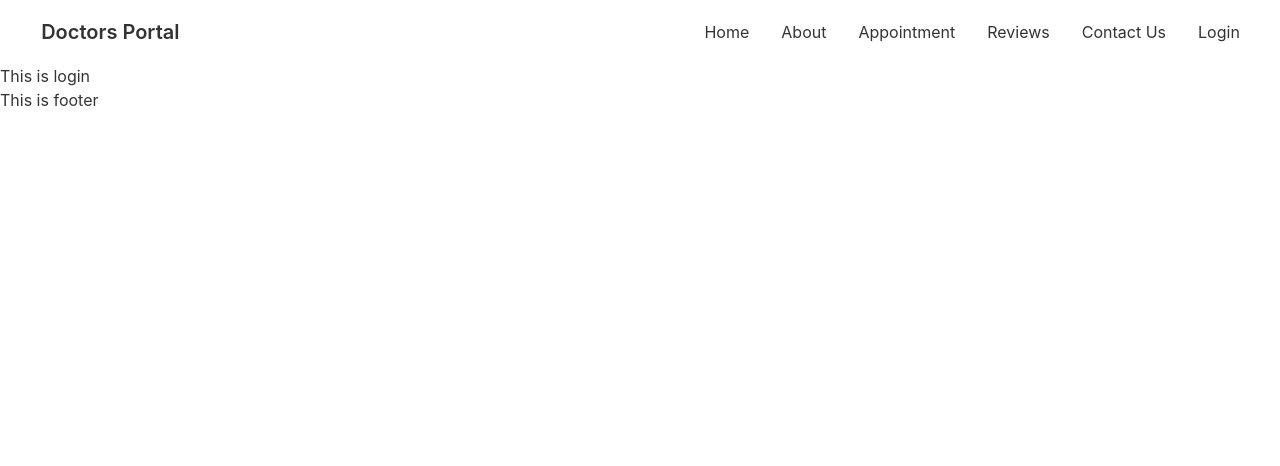
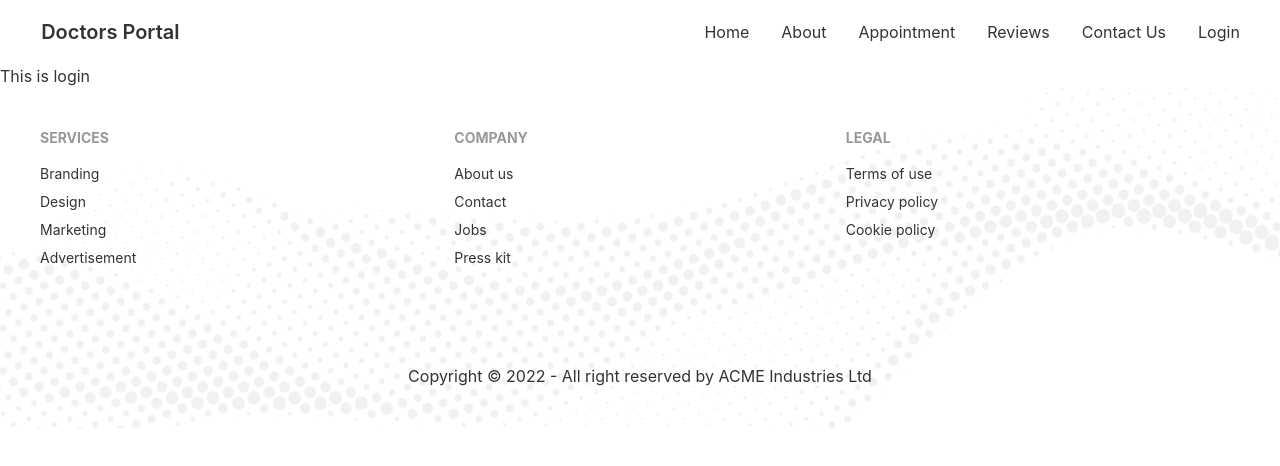
Before and after one commit to sajid365-sr/Doctors-Portal-Client-Side, a React (Create React App) app: page /login in a window 1280 px wide. Shown: the top 466 px of the page. Built offline with nearby package versions, Linux system fonts and the light colour scheme.

Commit message:
home page design complete

```diff
--- a/src/Pages/Home/Banner/Banner.css
+++ /dev/null
@@ -1,7 +0,0 @@
-
-.bannerBg{
-    background-image: url('../../../assets/images/bg.png');
-    background-position: center;
-    background-repeat: no-repeat;
-    background-size: cover;
-}
--- a/src/Pages/Home/Banner/Banner.js
+++ b/src/Pages/Home/Banner/Banner.js
@@ -1,11 +1,17 @@
 import React from "react";
 import chair from "../../../assets/images/chair.png";
 import PrimaryButton from "../../../components/PrimaryButton/PrimaryButton";
-import './Banner.css';
+import bannerBg from '../../../assets/images/bg.png';
 
 const Banner = () => {
   return (
-    <div className="hero bannerBg h-[75vh]">
+    <div className="hero h-[75vh]"
+    style={{
+      background:`url(${bannerBg})`,
+      backgroundPosition:'center',
+      backgroundSize:'cover'
+    }}
+    >
       <div className="hero-content flex-col lg:flex-row-reverse">
         <img
           src={chair}
--- a/src/Pages/Home/Home/Home.js
+++ b/src/Pages/Home/Home/Home.js
@@ -4,6 +4,7 @@ import Banner from '../Banner/Banner';
 import DentalCare from '../DentalCare/DentalCare';
 import InfoCards from '../InfoCards/InfoCards';
 import MakeAppointment from '../MakeAppointment/MakeAppointment';
+import PatientSay from '../PatientSay/PatientSay';
 import Services from '../Services/Services';
 
 const Home = () => {
@@ -14,6 +15,7 @@ const Home = () => {
             <Services></Services>
             <DentalCare></DentalCare>
             <MakeAppointment></MakeAppointment>
+            <PatientSay></PatientSay>
         </div>
     );
 };
--- a/src/Pages/Home/MakeAppointment/MakeAppointment.js
+++ b/src/Pages/Home/MakeAppointment/MakeAppointment.js
@@ -2,6 +2,7 @@ import React from "react";
 import doctor from '../../../assets/images/doctor.png';
 import appointment from '../../../assets/images/appointment.png';
 import PrimaryButton from "../../../components/PrimaryButton/PrimaryButton";
+import PrimaryText from "../../../components/PrimaryText/PrimaryText";
 
 
 const MakeAppointment = () => {
@@ -20,7 +21,7 @@ const MakeAppointment = () => {
             alt="Appointment Doctor"
           />
           <div className="p-5 md:p-0">
-            <h4 className="text-lg text-primary font-bold">Appointment</h4>
+            <PrimaryText>Appointment</PrimaryText>
             <h1 className="text-4xl text-white font-bold">Make an appointment Today</h1>
             <p className="py-6 text-white">
             It is a long established fact that a reader will be distracted by the readable content of a page when looking at its layout. The point of using Lorem Ipsumis that it has a more-or-less normal distribution of letters,as opposed to using 'Content here, content here', making it look like readable English. Many desktop publishing packages and web page
--- /dev/null
+++ b/src/Pages/Home/PatientSay/PatientSay.js
@@ -0,0 +1,55 @@
+import React from "react";
+import PrimaryText from "../../../components/PrimaryText/PrimaryText";
+import people1 from "../../../assets/images/people1.png";
+import people2 from "../../../assets/images/people2.png";
+import people3 from "../../../assets/images/people3.png";
+import quote from "../../../assets/icons/quote.svg";
+import PatientSayCard from "./PatientSayCard";
+
+const PatientSay = () => {
+  const Comments = [
+    {
+      id: 1,
+      feedback:
+        "It is a long established fact that by the readable content of a lot layout. The point of using Lorem a more-or-less normal distribu to using Content here, content",
+      img: people1,
+      name: "Winson Herry",
+      address: "California",
+    },
+    {
+      id: 2,
+      feedback:
+        "It is a long established fact that by the readable content of a lot layout. The point of using Lorem a more-or-less normal distribu to using Content here, content",
+      img: people2,
+      name: "Nina Nguyen",
+      address: "New York",
+    },
+    {
+      id: 3,
+      feedback:
+        "It is a long established fact that by the readable content of a lot layout. The point of using Lorem a more-or-less normal distribu to using Content here, content",
+      img: people3,
+      name: "Gabriella Cox",
+      address: "Los Angels",
+    },
+  ];
+
+  return (
+    <section className="my-24 lg:mx-14">
+      <div className="flex items-center justify-between">
+        <div>
+          <PrimaryText>Testimonial</PrimaryText>
+          <h1 className="text-4xl lg:mb-36 mb-9">What Our Patients Says</h1>
+        </div>
+        <img className="w-[98px] lg:w-[192px]" src={quote} alt="" />
+      </div>
+      <div className="grid gap-14 lg:grid-cols-3 md:grid-cols-2 grid-cols-1">
+        {Comments.map((comment) => (
+          <PatientSayCard key={comment.id} comment={comment}></PatientSayCard>
+        ))}
+      </div>
+    </section>
+  );
+};
+
+export default PatientSay;
--- /dev/null
+++ b/src/Pages/Home/PatientSay/PatientSayCard.js
@@ -0,0 +1,23 @@
+import React from "react";
+
+const PatientSayCard = ({comment}) => {
+
+    const {feedback, img, name, address} = comment;
+
+  return (
+    <div className="card shadow-lg">
+      <div className="card-body items-center text-center">
+        <p className="text-start mb-5">{feedback}</p>
+        <div className="flex w-full justify-start items-center gap-5 ">
+          <img src={img} className='w-[75px] border-primary rounded-full border-2' alt="" />
+          <div className="text-start">
+              <p className="text-xl font-semibold text-accent">{name}</p>
+              <p>{address}</p>
+          </div>
+        </div>
+      </div>
+    </div>
+  );
+};
+
+export default PatientSayCard;
--- a/src/Pages/Shared/Footer/Footer.js
+++ b/src/Pages/Shared/Footer/Footer.js
@@ -1,12 +1,67 @@
+import React from "react";
+import { Link } from "react-router-dom";
+import footerPng from '../../../assets/images/footer.png';
 
-import React from 'react';
 
 const Footer = () => {
-    return (
-        <div>
-            <h2>This is footer</h2>
-        </div>
-    );
+  return (
+    <footer className="p-10"
+    style={{
+        background:`url(${footerPng})`,
+        backgroundPosition:'center',
+        backgroundRepeat:'no-repeat',
+        backgroundSize:'cover'
+    }}
+    >
+      <div className="footer">
+      <div>
+        <span className="footer-title">Services</span>
+        <Link to="/" className="link link-hover">
+          Branding
+        </Link>
+        <Link to="/" className="link link-hover">
+          Design
+        </Link>
+        <Link to="/" className="link link-hover">
+          Marketing
+        </Link>
+        <Link to="/" className="link link-hover">
+          Advertisement
+        </Link>
+      </div>
+      <div>
+        <span className="footer-title">Company</span>
+        <Link to="/" className="link link-hover">
+          About us
+        </Link>
+        <Link to="/" className="link link-hover">
+          Contact
+        </Link>
+        <Link to="/" className="link link-hover">
+          Jobs
+        </Link>
+        <Link to="/" className="link link-hover">
+          Press kit
+        </Link>
+      </div>
+      <div>
+        <span className="footer-title">Legal</span>
+        <Link to="/" className="link link-hover">
+          Terms of use
+        </Link>
+        <Link to="/" className="link link-hover">
+          Privacy policy
+        </Link>
+        <Link to="/" className="link link-hover">
+          Cookie policy
+        </Link>
+      </div>
+      </div>
+      <div className="text-center mt-24">
+        <p>Copyright © 2022 - All right reserved by ACME Industries Ltd</p>
+      </div>
+    </footer>
+  );
 };
 
 export default Footer;
--- /dev/null
+++ b/src/components/PrimaryText/PrimaryText.js
@@ -0,0 +1,10 @@
+
+import React from 'react';
+
+const PrimaryText = ({children}) => {
+    return (
+        <h4 className="text-lg text-primary font-bold">{children}</h4>
+    );
+};
+
+export default PrimaryText;
```
